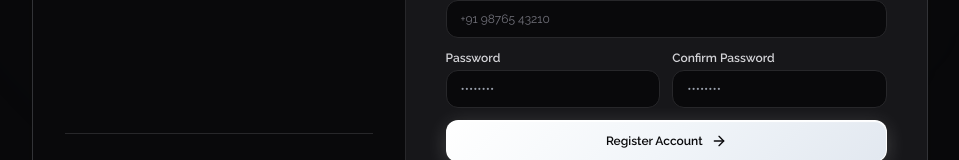
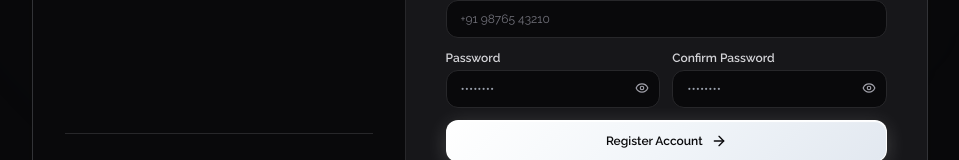
Before and after one commit to ramanan-sethuraman/Tenlea, a React (Vite) app in the folder frontend/: page /register in a window 1280 px wide. Shown: the part 493-653 px from the top of the page, without its empty margins (160-1119 px from the left). Built offline with nearby package versions, Linux system fonts and the light colour scheme; no server answers; a web font is replaced by a local one.

Commit message:
feat: add eye open and close toggle icon for viewing password

```diff
--- a/frontend/src/pages/LoginPage.jsx
+++ b/frontend/src/pages/LoginPage.jsx
@@ -2,7 +2,7 @@ import React, { useState } from 'react';
 import { useNavigate, Link } from 'react-router-dom';
 import { Logo } from '../components/common/Logo';
 import { useAuth } from '../context/AuthContext';
-import { Mail, Lock, ArrowRight, ShieldCheck, Linkedin, CheckCircle2, Loader2, KeyRound } from 'lucide-react';
+import { Mail, Lock, ArrowRight, ShieldCheck, Linkedin, CheckCircle2, Loader2, KeyRound, Eye, EyeOff } from 'lucide-react';
 import { AnimatedBackground } from '../components/common/AnimatedBackground';
 
 export const LoginPage = () => {
@@ -10,6 +10,7 @@ export const LoginPage = () => {
   const { login, socialLogin } = useAuth();
   const [email, setEmail] = useState('');
   const [password, setPassword] = useState('');
+  const [showPassword, setShowPassword] = useState(false);
   const [role, setRole] = useState('admin'); // 'admin', 'landowner', 'vehicle'
   const [loading, setLoading] = useState(false);
   const [socialLoading, setSocialLoading] = useState(null); // 'google' | 'linkedin' | null
@@ -283,13 +284,26 @@ export const LoginPage = () => {
               <div className="relative">
                 <Lock className="absolute left-3.5 top-3.5 w-4 h-4 text-zinc-400" />
                 <input
-                  type="password"
+                  type={showPassword ? 'text' : 'password'}
                   required
                   placeholder="••••••••"
                   value={password}
                   onChange={(e) => setPassword(e.target.value)}
-                  className="w-full pl-10 pr-4 py-3 rounded-xl bg-zinc-950 border border-zinc-800 text-white placeholder-zinc-500 focus:outline-none focus:border-zinc-500 text-xs"
+                  className="w-full pl-10 pr-11 py-3 rounded-xl bg-zinc-950 border border-zinc-800 text-white placeholder-zinc-500 focus:outline-none focus:border-zinc-500 text-xs"
                 />
+                <button
+                  type="button"
+                  onClick={() => setShowPassword(!showPassword)}
+                  className="absolute right-3.5 top-3.5 w-4 h-4 flex items-center justify-center text-zinc-400 hover:text-white transition-colors cursor-pointer focus:outline-none"
+                  aria-label={showPassword ? 'Hide password' : 'Show password'}
+                  title={showPassword ? 'Hide password' : 'Show password'}
+                >
+                  {showPassword ? (
+                    <EyeOff className="w-4 h-4" />
+                  ) : (
+                    <Eye className="w-4 h-4" />
+                  )}
+                </button>
               </div>
             </div>
             {errorMsg && (
--- a/frontend/src/pages/RegisterPage.jsx
+++ b/frontend/src/pages/RegisterPage.jsx
@@ -2,7 +2,7 @@ import React, { useState, useEffect } from 'react';
 import { useNavigate, Link, useSearchParams } from 'react-router-dom';
 import { Logo } from '../components/common/Logo';
 import { useAuth } from '../context/AuthContext';
-import { Mail, Lock, User, Phone, ArrowRight, ShieldCheck, Check, Linkedin, Loader2 } from 'lucide-react';
+import { Mail, Lock, User, Phone, ArrowRight, ShieldCheck, Check, Linkedin, Loader2, Eye, EyeOff } from 'lucide-react';
 import { AnimatedBackground } from '../components/common/AnimatedBackground';
 
 export const RegisterPage = () => {
@@ -14,6 +14,8 @@ export const RegisterPage = () => {
   const [phone, setPhone] = useState('');
   const [password, setPassword] = useState('');
   const [confirmPassword, setConfirmPassword] = useState('');
+  const [showPassword, setShowPassword] = useState(false);
+  const [showConfirmPassword, setShowConfirmPassword] = useState(false);
   const [socialLoading, setSocialLoading] = useState(null);
   const [submitting, setSubmitting] = useState(false);
   const [errorMsg, setErrorMsg] = useState('');
@@ -223,27 +225,58 @@ export const RegisterPage = () => {
             <div className="grid grid-cols-2 gap-3">
               <div>
                 <label className="block text-xs font-semibold text-zinc-300 mb-1">Password</label>
+                <div className="relative">
                   <input
-                  type="password"
+                    type={showPassword ? 'text' : 'password'}
                     required
                     placeholder="••••••••"
                     value={password}
                     onChange={(e) => setPassword(e.target.value)}
-                  className="w-full px-3.5 py-2.5 rounded-xl bg-zinc-950 border border-zinc-800 text-white text-xs focus:outline-none focus:border-zinc-500"
+                    className="w-full pl-3.5 pr-9 py-2.5 rounded-xl bg-zinc-950 border border-zinc-800 text-white text-xs focus:outline-none focus:border-zinc-500"
                   />
+                  <button
+                    type="button"
+                    onClick={() => setShowPassword(!showPassword)}
+                    className="absolute right-2.5 top-2.5 w-4 h-4 flex items-center justify-center text-zinc-400 hover:text-white transition-colors cursor-pointer focus:outline-none"
+                    aria-label={showPassword ? 'Hide password' : 'Show password'}
+                    title={showPassword ? 'Hide password' : 'Show password'}
+                  >
+                    {showPassword ? (
+                      <EyeOff className="w-3.5 h-3.5" />
+                    ) : (
+                      <Eye className="w-3.5 h-3.5" />
+                    )}
+                  </button>
+                </div>
               </div>
               <div>
                 <label className="block text-xs font-semibold text-zinc-300 mb-1">Confirm Password</label>
+                <div className="relative">
                   <input
-                  type="password"
+                    type={showConfirmPassword ? 'text' : 'password'}
                     required
                     placeholder="••••••••"
                     value={confirmPassword}
                     onChange={(e) => setConfirmPassword(e.target.value)}
-                  className="w-full px-3.5 py-2.5 rounded-xl bg-zinc-950 border border-zinc-800 text-white text-xs focus:outline-none focus:border-zinc-500"
+                    className="w-full pl-3.5 pr-9 py-2.5 rounded-xl bg-zinc-950 border border-zinc-800 text-white text-xs focus:outline-none focus:border-zinc-500"
                   />
+                  <button
+                    type="button"
+                    onClick={() => setShowConfirmPassword(!showConfirmPassword)}
+                    className="absolute right-2.5 top-2.5 w-4 h-4 flex items-center justify-center text-zinc-400 hover:text-white transition-colors cursor-pointer focus:outline-none"
+                    aria-label={showConfirmPassword ? 'Hide password' : 'Show password'}
+                    title={showConfirmPassword ? 'Hide password' : 'Show password'}
+                  >
+                    {showConfirmPassword ? (
+                      <EyeOff className="w-3.5 h-3.5" />
+                    ) : (
+                      <Eye className="w-3.5 h-3.5" />
+                    )}
+                  </button>
                 </div>
               </div>
+            </div>
+
 
             {errorMsg && (
               <div className="p-2.5 rounded-xl bg-red-500/10 border border-red-500/30 text-red-400 text-xs text-center font-medium">
```
Lines whose indentation alone changed are shown as unchanged.
